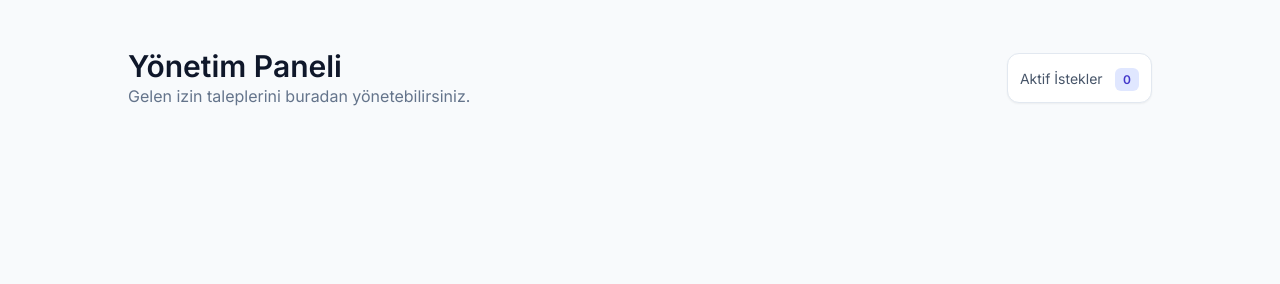
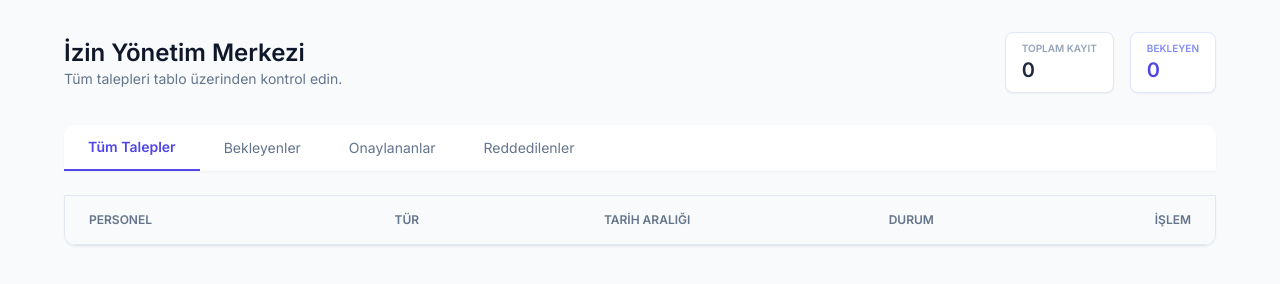
Before and after one commit to anhora/izin-sistemi, a website: page admin.html in a window 1280 px wide. Drawn offline with nearby package versions, Linux system fonts and the light colour scheme; no server answers.

Commit message:
Add files via upload

```diff
--- a/admin.html
+++ b/admin.html
@@ -2,66 +2,118 @@
 <html lang="tr">
 <head>
     <meta charset="UTF-8">
-    <title>Yönetici Paneli | İzin Takip</title>
+    <title>Yönetim Paneli | İzin Takip Sistemi</title>
     <script src="https://cdn.tailwindcss.com"></script>
     <link href="https://fonts.googleapis.com/css2?family=Inter:wght@300;400;600&display=swap" rel="stylesheet">
-    <style>body { font-family: 'Inter', sans-serif; }</style>
+    <style>
+        body { font-family: 'Inter', sans-serif; }
+        .tab-active { border-bottom: 2px solid #4f46e5; color: #4f46e5; font-weight: 600; }
+    </style>
 </head>
-<body class="bg-slate-50 min-h-screen p-4 md:p-12">
-    <div class="max-w-5xl mx-auto">
-        <header class="flex justify-between items-center mb-10">
+<body class="bg-slate-50 min-h-screen p-4 md:p-8">
+    <div class="max-w-6xl mx-auto">
+        <header class="flex flex-col md:flex-row justify-between items-start md:items-center mb-8 gap-4">
             <div>
-                <h1 class="text-3xl font-bold text-slate-900">Yönetim Paneli</h1>
-                <p class="text-slate-500">Gelen izin taleplerini buradan yönetebilirsiniz.</p>
+                <h1 class="text-2xl font-bold text-slate-900">İzin Yönetim Merkezi</h1>
+                <p class="text-sm text-slate-500">Tüm talepleri tablo üzerinden kontrol edin.</p>
             </div>
-            <div class="bg-white p-3 rounded-xl shadow-sm border border-slate-200">
-                <span class="text-sm font-medium text-slate-600">Aktif İstekler</span>
-                <span id="toplamIzin" class="ml-2 bg-indigo-100 text-indigo-700 px-2 py-1 rounded-md text-xs font-bold">0</span>
+            <div class="flex gap-4">
+                <div class="bg-white px-4 py-2 rounded-lg border border-slate-200 shadow-sm">
+                    <p class="text-[10px] text-slate-400 font-bold uppercase">Toplam Kayıt</p>
+                    <p id="statToplam" class="text-xl font-bold text-slate-800">0</p>
+                </div>
+                <div class="bg-white px-4 py-2 rounded-lg border border-indigo-100 shadow-sm">
+                    <p class="text-[10px] text-indigo-400 font-bold uppercase">Bekleyen</p>
+                    <p id="statBekleyen" class="text-xl font-bold text-indigo-600">0</p>
+                </div>
             </div>
         </header>
 
-        <div id="izinListesi" class="grid gap-6">
+        <div class="flex border-bottom border-slate-200 mb-6 bg-white rounded-t-xl overflow-hidden shadow-sm">
+            <button onclick="izinleriGetir('Hepsi')" id="tabHepsi" class="px-6 py-3 text-sm text-slate-500 hover:bg-slate-50 transition tab-active">Tüm Talepler</button>
+            <button onclick="izinleriGetir('Beklemede')" id="tabBeklemede" class="px-6 py-3 text-sm text-slate-500 hover:bg-slate-50 transition">Bekleyenler</button>
+            <button onclick="izinleriGetir('Onaylandı')" id="tabOnaylandi" class="px-6 py-3 text-sm text-slate-500 hover:bg-slate-50 transition">Onaylananlar</button>
+            <button onclick="izinleriGetir('Reddedildi')" id="tabReddedildi" class="px-6 py-3 text-sm text-slate-500 hover:bg-slate-50 transition">Reddedilenler</button>
+        </div>
+
+        <div class="bg-white rounded-b-xl shadow-sm border border-slate-200 overflow-hidden">
+            <table class="w-full text-left border-collapse">
+                <thead class="bg-slate-50 border-b border-slate-200">
+                    <tr>
+                        <th class="px-6 py-4 text-xs font-bold text-slate-500 uppercase">Personel</th>
+                        <th class="px-6 py-4 text-xs font-bold text-slate-500 uppercase text-center">Tür</th>
+                        <th class="px-6 py-4 text-xs font-bold text-slate-500 uppercase text-center">Tarih Aralığı</th>
+                        <th class="px-6 py-4 text-xs font-bold text-slate-500 uppercase text-center">Durum</th>
+                        <th class="px-6 py-4 text-xs font-bold text-slate-500 uppercase text-right">İşlem</th>
+                    </tr>
+                </thead>
+                <tbody id="tabloGövde" class="divide-y divide-slate-100">
+                    </tbody>
+            </table>
+            <div id="bosMesaj" class="hidden p-12 text-center text-slate-400 italic">Kayıt bulunamadı.</div>
         </div>
     </div>
 
     <script>
-        async function izinleriGetir() {
+        let aktifFiltre = 'Hepsi';
+
+        async function izinleriGetir(filtre = 'Hepsi') {
+            aktifFiltre = filtre;
+
+            // Sekme stilini güncelle
+            const sekmeler = ['Hepsi', 'Beklemede', 'Onaylandı', 'Reddedildi'];
+            sekmeler.forEach(s => {
+                document.getElementById('tab' + s).className = `px-6 py-3 text-sm transition ${aktifFiltre === s ? 'tab-active' : 'text-slate-500 hover:bg-slate-50'}`;
+            });
+
+            try {
                 const response = await fetch('https://izin-sistemi-kho6.onrender.com/izinler');
                 const izinler = await response.json();
-            document.getElementById('toplamIzin').innerText = izinler.length;
-            const listeDiv = document.getElementById('izinListesi');
-            listeDiv.innerHTML = '';
 
-            izinler.reverse().forEach(izin => { // En yeni en üstte
-                const kart = document.createElement('div');
-                kart.className = "bg-white p-6 rounded-2xl shadow-sm border border-slate-100 flex flex-col md:flex-row justify-between items-start md:items-center gap-4 transition hover:shadow-md";
+                // İstatistik güncelle
+                document.getElementById('statToplam').innerText = izinler.length;
+                document.getElementById('statBekleyen').innerText = izinler.filter(i => i.durum === 'Beklemede').length;
 
-                let durumBadge = "";
-                if(izin.durum === "Onaylandı") durumBadge = '<span class="px-3 py-1 bg-green-100 text-green-700 rounded-full text-xs font-bold">Onaylandı</span>';
-                else if(izin.durum === "Reddedildi") durumBadge = '<span class="px-3 py-1 bg-red-100 text-red-700 rounded-full text-xs font-bold">Reddedildi</span>';
-                else durumBadge = '<span class="px-3 py-1 bg-amber-100 text-amber-700 rounded-full text-xs font-bold">Beklemede</span>';
+                const tablo = document.getElementById('tabloGövde');
+                const bosMesaj = document.getElementById('bosMesaj');
+                tablo.innerHTML = '';
 
-                kart.innerHTML = `
-                    <div class="flex-1">
-                        <div class="flex items-center gap-3 mb-2">
-                            <h3 class="text-lg font-semibold text-slate-900">${izin.adSoyad}</h3>
-                            ${durumBadge}
+                const filtrelenmis = filtre === 'Hepsi' ? izinler : izinler.filter(i => i.durum === filtre);
+
+                if (filtrelenmis.length === 0) {
+                    bosMesaj.classList.remove('hidden');
+                } else {
+                    bosMesaj.classList.add('hidden');
+                    filtrelenmis.reverse().forEach(izin => {
+                        const tr = document.createElement('tr');
+                        tr.className = "hover:bg-slate-50 transition-colors group";
+
+                        let durumHTML = "";
+                        if(izin.durum === "Onaylandı") durumHTML = '<span class="px-2 py-1 bg-green-100 text-green-700 rounded text-[10px] font-bold">ONAYLANDI</span>';
+                        else if(izin.durum === "Reddedildi") durumHTML = '<span class="px-2 py-1 bg-red-100 text-red-700 rounded text-[10px] font-bold">REDDEDİLDİ</span>';
+                        else durumHTML = '<span class="px-2 py-1 bg-amber-100 text-amber-700 rounded text-[10px] font-bold">BEKLEMEDE</span>';
+
+                        tr.innerHTML = `
+                            <td class="px-6 py-4">
+                                <p class="font-semibold text-slate-800 text-sm">${izin.adSoyad}</p>
+                                <p class="text-[11px] text-slate-400 truncate max-w-[200px]" title="${izin.aciklama}">${izin.aciklama || 'Açıklama yok'}</p>
+                            </td>
+                            <td class="px-6 py-4 text-center text-xs text-slate-600">${izin.tur}</td>
+                            <td class="px-6 py-4 text-center text-xs text-slate-500 font-medium">${izin.baslangic} <span class="text-slate-300">/</span> ${izin.bitis}</td>
+                            <td class="px-6 py-4 text-center">${durumHTML}</td>
+                            <td class="px-6 py-4 text-right">
+                                ${izin.durum === 'Beklemede' ? `
+                                    <div class="flex justify-end gap-2">
+                                        <button onclick="durumGuncelle(${izin.id}, 'Onaylandı')" class="bg-indigo-600 text-white p-1.5 rounded-md hover:bg-indigo-700 transition shadow-sm"><svg xmlns="http://www.w3.org/2000/svg" class="h-4 w-4" fill="none" viewBox="0 0 24 24" stroke="currentColor"><path stroke-linecap="round" stroke-linejoin="round" stroke-width="3" d="M5 13l4 4L19 7" /></svg></button>
+                                        <button onclick="durumGuncelle(${izin.id}, 'Reddedildi')" class="bg-white text-red-500 border border-red-200 p-1.5 rounded-md hover:bg-red-50 transition"><svg xmlns="http://www.w3.org/2000/svg" class="h-4 w-4" fill="none" viewBox="0 0 24 24" stroke="currentColor"><path stroke-linecap="round" stroke-linejoin="round" stroke-width="3" d="M6 18L18 6M6 6l12 12" /></svg></button>
                                     </div>
-                        <div class="grid grid-cols-2 gap-x-8 gap-y-1 text-sm text-slate-500">
-                            <p><span class="font-medium">Tür:</span> ${izin.tur}</p>
-                            <p><span class="font-medium">Tarih:</span> ${izin.baslangic} / ${izin.bitis}</p>
-                            <p class="col-span-2 mt-2 italic text-slate-400">"${izin.aciklama || 'Açıklama belirtilmedi.'}"</p>
-                        </div>
-                    </div>
-                    <div class="flex gap-2 w-full md:w-auto">
-                        ${izin.durum === 'Beklemede' ? `
-                            <button onclick="durumGuncelle(${izin.id}, 'Onaylandı')" class="flex-1 md:flex-none bg-green-600 text-white px-5 py-2 rounded-lg text-sm font-semibold hover:bg-green-700 transition">Onayla</button>
-                            <button onclick="durumGuncelle(${izin.id}, 'Reddedildi')" class="flex-1 md:flex-none bg-white text-red-600 border border-red-200 px-5 py-2 rounded-lg text-sm font-semibold hover:bg-red-50 transition">Reddet</button>
-                        ` : ''}
-                    </div>
+                                ` : '<span class="text-slate-300 text-xs">-</span>'}
+                            </td>
                         `;
-                listeDiv.appendChild(kart);
+                        tablo.appendChild(tr);
                     });
+                }
+            } catch (e) { console.error("Hata:", e); }
         }
 
         async function durumGuncelle(id, yeniDurum) {
@@ -70,8 +122,9 @@
                 headers: { 'Content-Type': 'application/json' },
                 body: JSON.stringify({ durum: yeniDurum })
             });
-            izinleriGetir();
+            izinleriGetir(aktifFiltre);
         }
+
         izinleriGetir();
     </script>
 </body>
```
Lines whose indentation alone changed are shown as unchanged.
